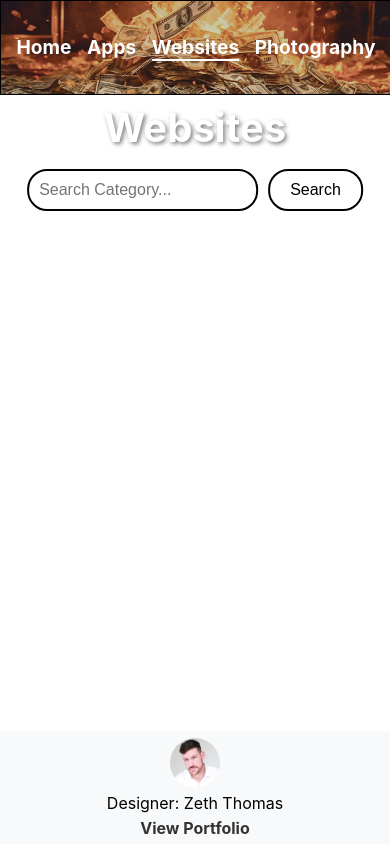
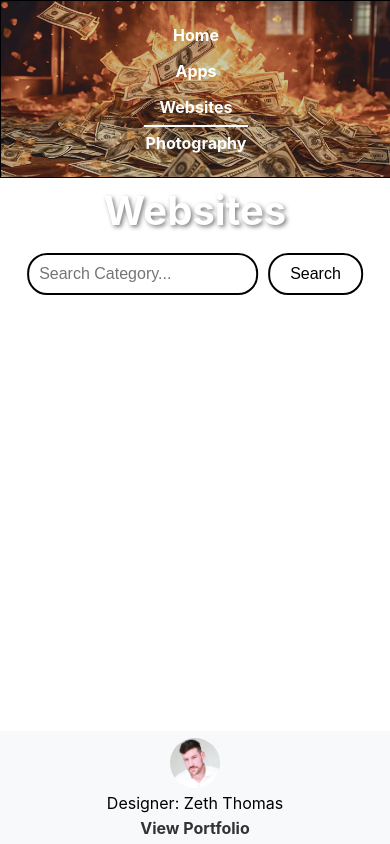
Before and after one commit to zeth-owen/SinCity-Design, a React (Create React App) app in the folder client/: page /websites in a window 390 px wide. Built offline with nearby package versions, Linux system fonts and the light colour scheme.

Commit message:
adjusted Navbar for mobile/switched mp4 to jpg

```diff
--- a/client/src/App.css
+++ b/client/src/App.css
@@ -4,14 +4,14 @@ html, body, #root {
   padding: 0;
 }
 
-.video-container {
+.image-container {
   position: relative;
   width: 100%;
   height: 100vh;
   overflow: hidden;
 }
 
-.background-video {
+.background-image {
   position: absolute;
   top: 0;
   left: 0;
@@ -20,6 +20,7 @@ html, body, #root {
   object-fit: cover;
   z-index: -1;
 }
+
 
 .title {
   position: absolute;
@@ -42,7 +43,6 @@ html, body, #root {
   margin: 10px;
   border-radius: 20px;
 }
-
 nav {
   height: 11vh;
   width: 100%;
@@ -56,8 +56,8 @@ nav {
   z-index: 5;
   overflow: hidden;
   position: relative;
+  background-color: white;
 }
-
 
 nav .video-wrapper {
   position: absolute;
@@ -80,16 +80,13 @@ nav img {
   z-index: -1;
 }
 
-
 nav.home-background {
   background-color: white;
 }
 
-
 nav.active-background {
   background-color: rgba(0, 0, 0, 0.7);
 }
-
 
 nav ul {
   display: flex;
@@ -103,12 +100,10 @@ nav ul {
   z-index: 1;
 }
 
-
 nav li {
   font-size: 1.2rem;
   font-weight: bold;
 }
-
 
 .nav-link {
   color: black;
@@ -117,16 +112,13 @@ nav li {
   transition: color 0.3s, text-decoration 0.3s;
 }
 
-
 nav.active-background .nav-link {
   color: white;
 }
 
-
 .nav-link:hover {
   text-decoration: underline;
 }
-
 
 .nav-link.active-link::after {
   content: "";
@@ -141,14 +133,15 @@ nav.active-background .nav-link {
 
 .logout-button {
   background-color: white;
+  border: 2px solid black;
   color: black;
-  padding: 10px;
-  cursor: pointer;
-  margin-top: 5px;
-  border-radius: 5px;
-  outline: #000 0px solid;
-  font-weight: bold;
+  padding: 10px 20px;
+  font-size: 0.5em;
+  margin: 10px;
+  border-radius: 20px;
 }
+
+
 
 .search-container {
   position: absolute;
@@ -432,3 +425,45 @@ textarea {
 div.template-card {
   background-color:#f8f9fa;
 }
+
+@media (max-width: 768px) {
+  nav {
+    height: auto;
+    padding: 1em 0;
+    justify-content: space-between;
+  }
+
+  nav ul {
+    flex-direction: column;
+    align-items: center;
+  }
+
+  nav li {
+    font-size: 1rem;
+    margin: 0.5em 0;
+  }
+
+  .nav-link {
+    padding: 0.5em 1em;
+  }
+
+  .search-container {
+    top: 30vh;
+  }
+
+  .template-grid {
+    grid-template-columns: 1fr;
+  }
+}
+
+
+.logout-button {
+  background-color: white;
+  color: black;
+  padding: 10px;
+  cursor: pointer;
+  margin-top: 5px;
+  border-radius: 5px;
+  outline: #000 0px solid;
+  font-weight: bold;
+}
--- a/client/src/Home.js
+++ b/client/src/Home.js
@@ -5,11 +5,9 @@ function Home() {
 
   return (
     <main>
-      <div className="video-container">
-        <video autoPlay loop muted className="background-video">
-          <source src="Fire.mp4" type="video/mp4" />
-          Your browser does not support the video tag.
-        </video>
+      <div className="image-container">
+      <img src="Fire.jpg" alt="Background" className="background-image" />
+
         <div className='title'>
           <h1 className='Sincity'>Sin City Media</h1>
           <button className="custom-button" onClick={() => history.push('/sign-up')}>Sign Up</button>
```
